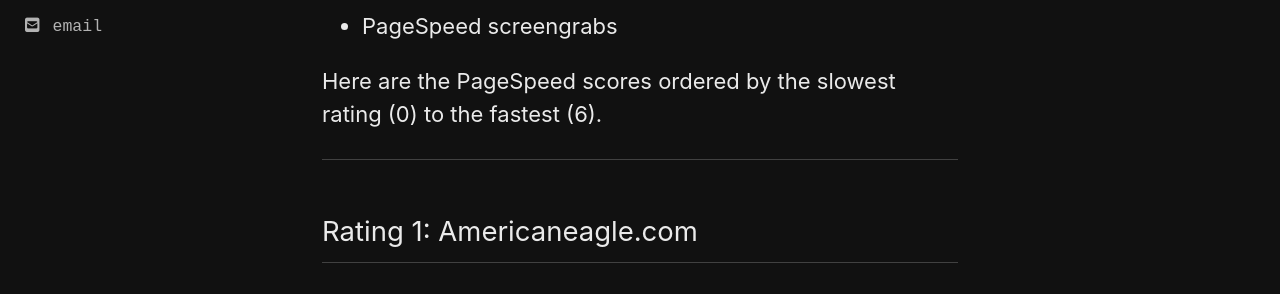
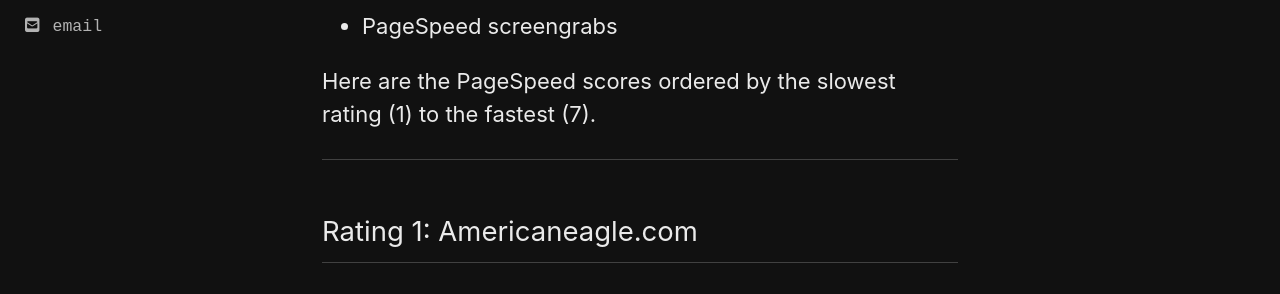
Before and after one commit to marklchaves/caughtmyeye, a Jekyll site: the page built from _posts/2020-04-23-7-web-design-webdev-firms-how-do-their-sites-perform.md, in a window 1280 px wide and 900 px high, scrolled down 1863 px. Shown: the part 192-486 px from the top of the window. Built offline with Jekyll 4.4.1, drawn with Linux system fonts in a browser that asks for light colours; cached includes are drawn as plain includes; nearby versions of some CDN libraries; comment, search, counter and statistics services are not loaded; some of the changed text lies outside the part shown.

Commit message:
Fixed rating numbering, back link to GV

```diff
--- a/_posts/2020-04-23-7-web-design-webdev-firms-how-do-their-sites-perform.md
+++ b/_posts/2020-04-23-7-web-design-webdev-firms-how-do-their-sites-perform.md
@@ -86,7 +86,7 @@
 - PageSpeed scores
 - PageSpeed screengrabs
 
-Here are the PageSpeed scores ordered by the slowest rating (0) to the fastest (6).
+Here are the PageSpeed scores ordered by the slowest rating (1) to the fastest (7).
 
 ---
 
@@ -94,7 +94,7 @@
 
 ## Rating {{ forloop.index }}: {{ rating.title }}
 
->{{ rating.tagline }}
+> {{ rating.tagline }}
 
 Platform: {{ rating.platform }}
 
```
Also changed, not shown: other parts of _posts/2020-04-23-7-web-design-webdev-firms-how-do-their-sites-perform.md (+4 -0 lines).
